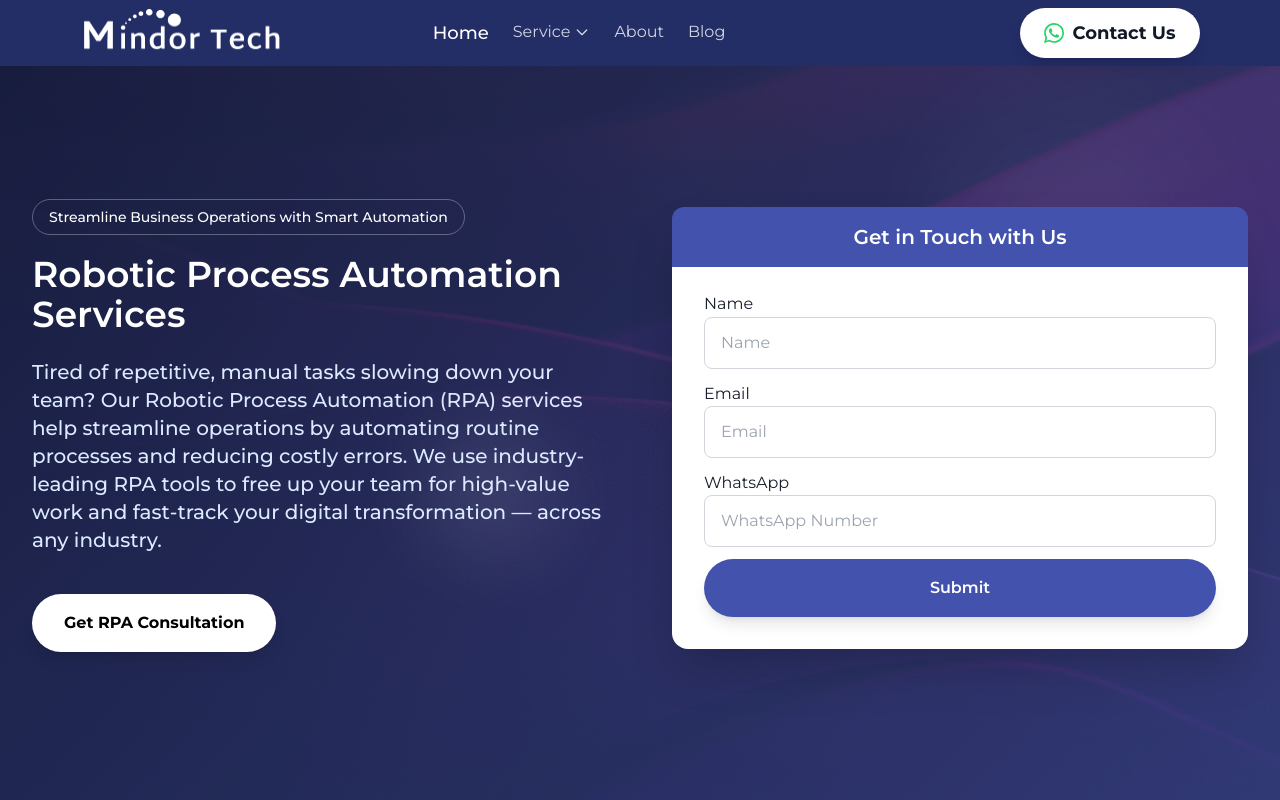
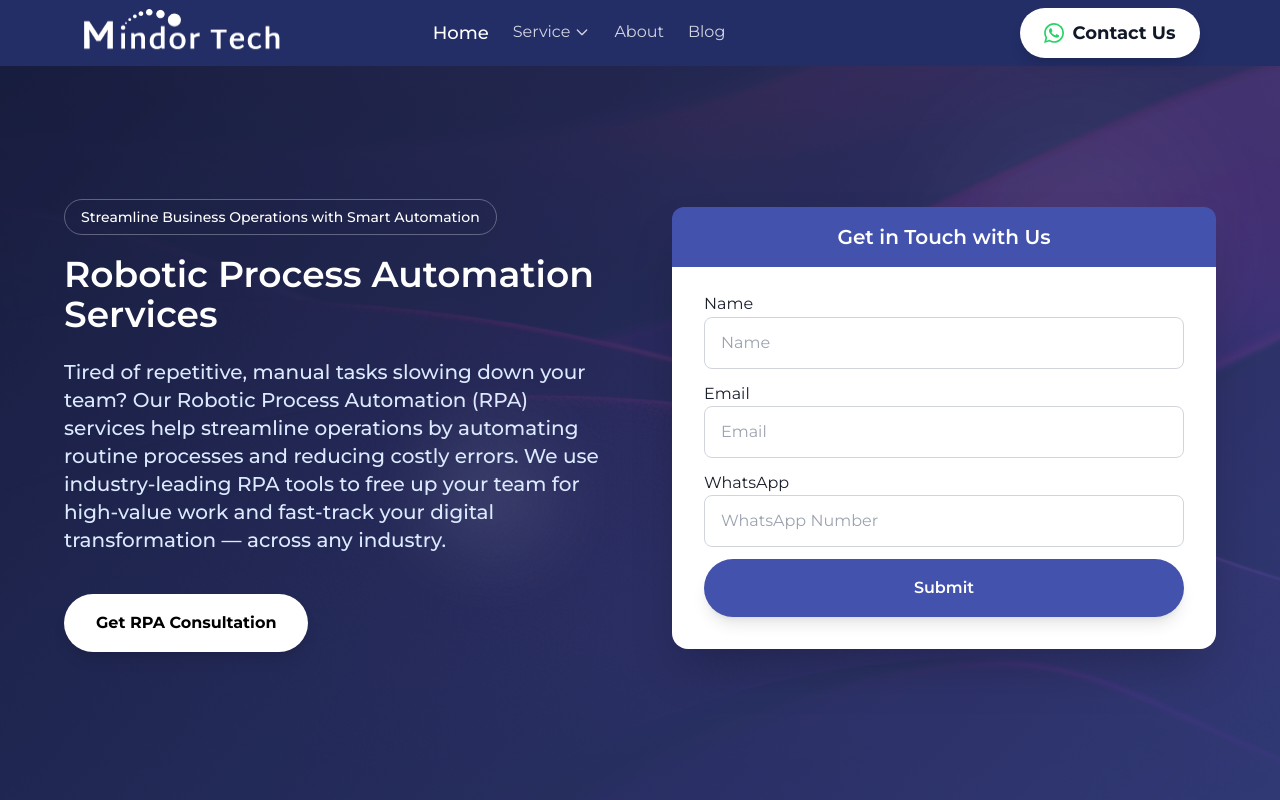
Before and after one commit to rastogi30/Mindor-tech, a Next.js app: page /services/rpa in a window 1280 px wide. Shown: the top 800 px of the page. Built offline with nearby package versions, Linux system fonts and the light colour scheme.

Commit message:
width fix

```diff
--- a/src/components/webcomponents/landing.tsx
+++ b/src/components/webcomponents/landing.tsx
@@ -276,7 +276,7 @@ Service Interested: ${currentContent.badge.text}`;
 
             {currentContent.floatingElements}
 
-            <div className=" mx-auto w-full relative z-10">
+            <div className=" mx-auto max-w-6xl relative z-10">
                 <div className="grid grid-cols-1 lg:grid-cols-2 gap-12 lg:gap-16 items-center">
 
                     <div className="text-white space-y-6">
```
